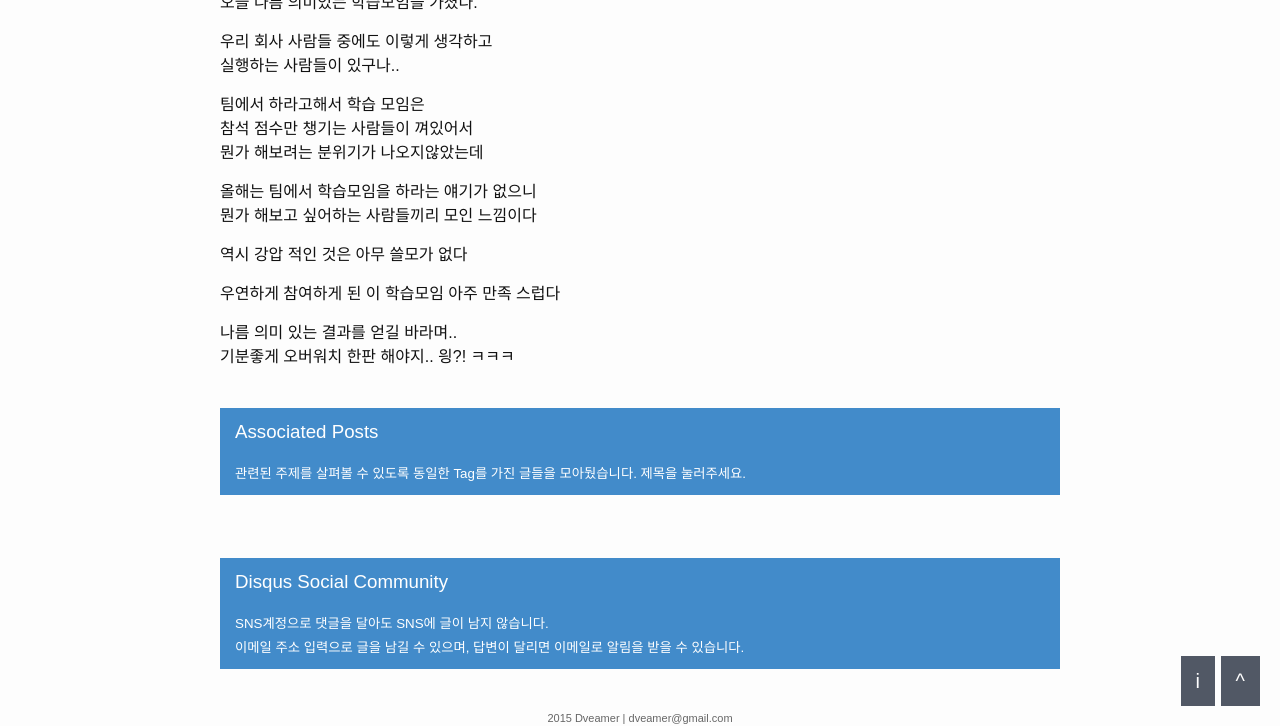
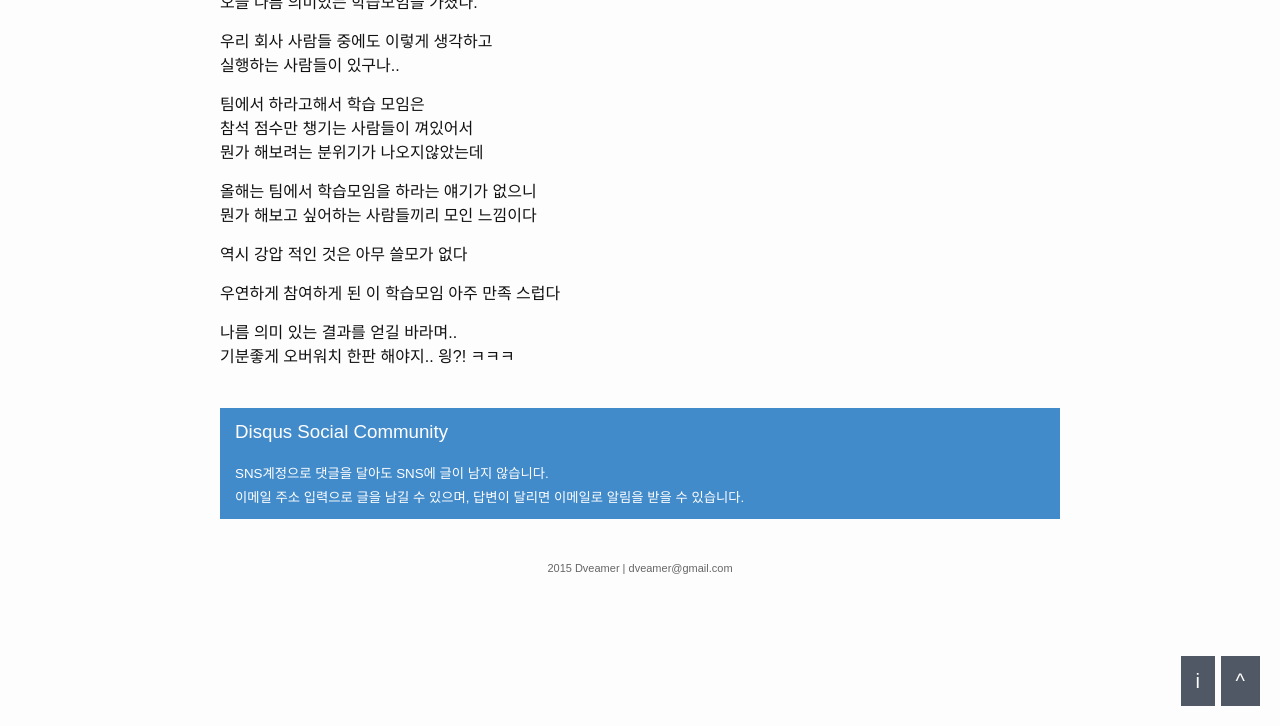
Before and after one commit to dveamer/dveamer.github.io, a Jekyll site: the page built from _posts/Diary/2018-05-17-StudyGroup.md, in a window 1280 px wide and 900 px high, scrolled down 708 px, cut to the strip 174-900 px from the top of the window. Built offline with Jekyll 4.4.1, drawn with Linux system fonts in a browser that asks for light colours; comment, search, counter and statistics services are not loaded.

Commit message:
homepage : associated_post 없으면 해당 div 출력안하도록 수정

```diff
--- a/_includes/associated.html
+++ b/_includes/associated.html
@@ -1,3 +1,5 @@
+
+<div id="associated_div">
 
   <br/>
   <div class="subtitle-header">
@@ -79,6 +81,16 @@
           {% endfor %}
         {% endfor %}
       {% endfor %}
+
+
+      {% if tag_count == 0 %}
+        <script>
+          $("#associated_div").hide();
+        </script>
+      {% endif %}
+
     </ul>
   </div>
   <br/>
+
+</div>
```
Lines whose indentation alone changed are shown as unchanged.
